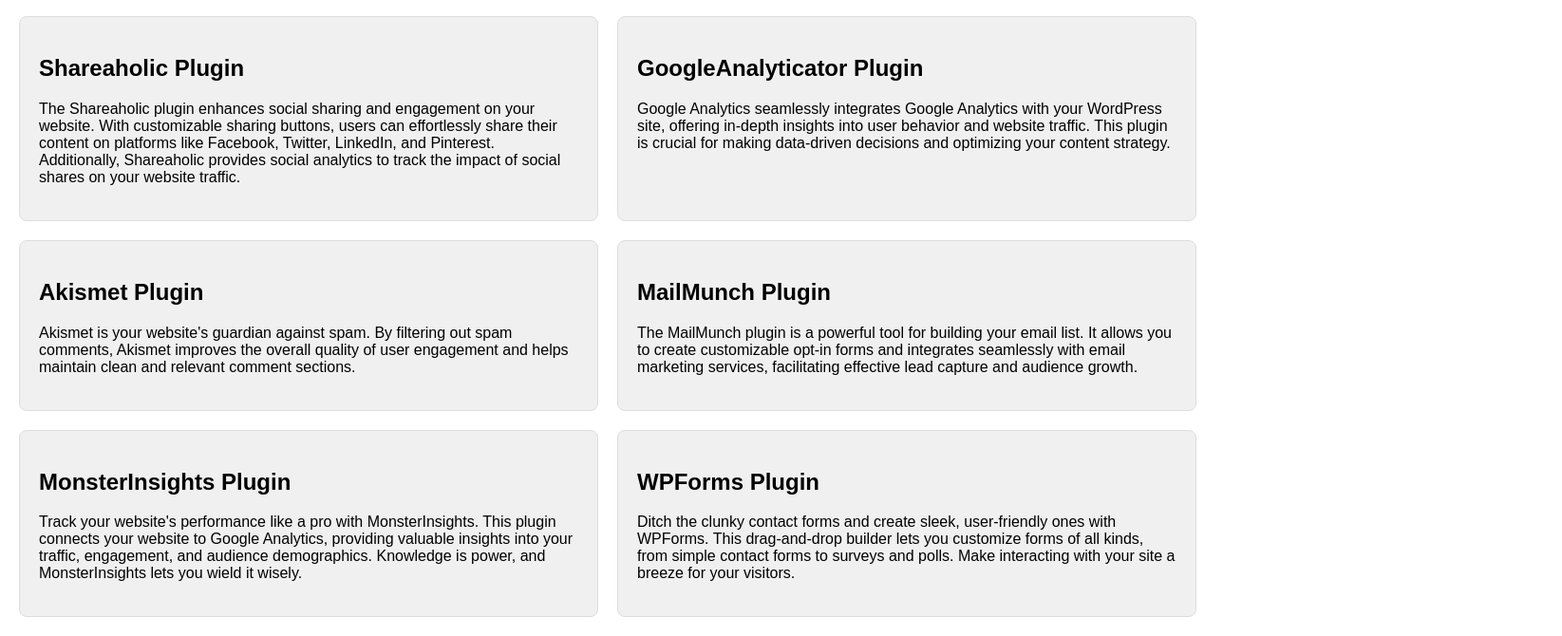
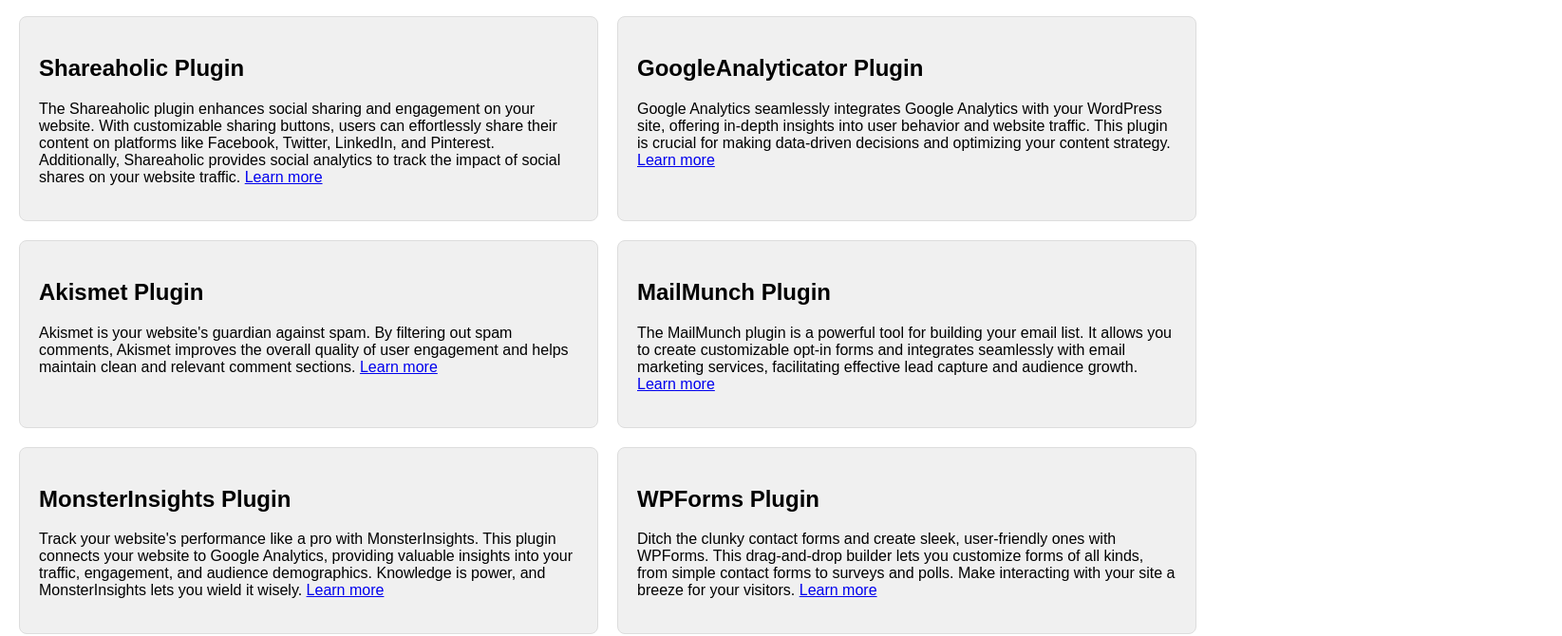
Before and after one commit to mocash/psychic-octo-sniffle, a website: page public/index.html in a window 1280 px wide. Shown: the part 72-742 px from the top of the page at 95% size, 1645 px wide, since content can reach past the window. Drawn offline with Linux system fonts and the light colour scheme.

Commit message:
first commit number 1

```diff
--- a/public/index.html
+++ b/public/index.html
@@ -17,35 +17,35 @@
     <main class="grid-container">
         <section class="plugin-card" id="shareaholic-card">
             <h2 class="plugin-title">Shareaholic Plugin</h2>
-            <p class="plugin-description">The Shareaholic plugin enhances social sharing and engagement on your website. With customizable sharing buttons, users can effortlessly share their content on platforms like Facebook, Twitter, LinkedIn, and Pinterest. Additionally, Shareaholic provides social analytics to track the impact of social shares on your website traffic.</p>
+            <p class="plugin-description">The Shareaholic plugin enhances social sharing and engagement on your website. With customizable sharing buttons, users can effortlessly share their content on platforms like Facebook, Twitter, LinkedIn, and Pinterest. Additionally, Shareaholic provides social analytics to track the impact of social shares on your website traffic. <a href="https://www.shareaholic.com/" target="_blank">Learn more</a></p>
         </section>
 
         <section class="plugin-card" id="google-analyticator-card">
             <h2 class="plugin-title">GoogleAnalyticator Plugin</h2>
-            <p class="plugin-description">Google Analytics seamlessly integrates Google Analytics with your WordPress site, offering in-depth insights into user behavior and website traffic. This plugin is crucial for making data-driven decisions and optimizing your content strategy.</p>
+            <p class="plugin-description">Google Analytics seamlessly integrates Google Analytics with your WordPress site, offering in-depth insights into user behavior and website traffic. This plugin is crucial for making data-driven decisions and optimizing your content strategy. <a href="https://efficientwp.com/google-analyticator-plugin-review" target="_blank">Learn more</a></p>
         </section>
 
         <section class="plugin-card" id="akismet-card">
             <h2 class="plugin-title">Akismet Plugin</h2>
-            <p class="plugin-description">Akismet is your website's guardian against spam. By filtering out spam comments, Akismet improves the overall quality of user engagement and helps maintain clean and relevant comment sections.</p>
+            <p class="plugin-description">Akismet is your website's guardian against spam. By filtering out spam comments, Akismet improves the overall quality of user engagement and helps maintain clean and relevant comment sections. <a href="https://wordpress.org/plugins/akismet/" target="_blank">Learn more</a></p>
         </section>
 
         <section class="plugin-card" id="mailmunch-card">
             <h2 class="plugin-title">MailMunch Plugin</h2>
-            <p class="plugin-description">The MailMunch plugin is a powerful tool for building your email list. It allows you to create customizable opt-in forms and integrates seamlessly with email marketing services, facilitating effective lead capture and audience growth.</p>
+            <p class="plugin-description">The MailMunch plugin is a powerful tool for building your email list. It allows you to create customizable opt-in forms and integrates seamlessly with email marketing services, facilitating effective lead capture and audience growth. <a href="https://wordpress.org/plugins/mailchimp-forms-by-mailmunch/" target="_blank">Learn more</a></p>
         </section>
 
         <section class="plugin-card" id="monster-insights-card">
             <h2 class="plugin-title">MonsterInsights Plugin</h2>
-            <p class="plugin-description">Track your website's performance like a pro with MonsterInsights. This plugin connects your website to Google Analytics, providing valuable insights into your traffic, engagement, and audience demographics. Knowledge is power, and MonsterInsights lets you wield it wisely.</p>
+            <p class="plugin-description">Track your website's performance like a pro with MonsterInsights. This plugin connects your website to Google Analytics, providing valuable insights into your traffic, engagement, and audience demographics. Knowledge is power, and MonsterInsights lets you wield it wisely. <a href="https://wordpress.org/plugins/google-analytics-for-wordpress/" target="_blank">Learn more</a></p>
         </section>
 
         <section class="plugin-card" id="wpforms-card">
             <h2 class="plugin-title">WPForms Plugin</h2>
-            <p class="plugin-description">Ditch the clunky contact forms and create sleek, user-friendly ones with WPForms. This drag-and-drop builder lets you customize forms of all kinds, from simple contact forms to surveys and polls. Make interacting with your site a breeze for your visitors.</p>
+            <p class="plugin-description">Ditch the clunky contact forms and create sleek, user-friendly ones with WPForms. This drag-and-drop builder lets you customize forms of all kinds, from simple contact forms to surveys and polls. Make interacting with your site a breeze for your visitors. <a href="https://wordpress.org/plugins/wpforms-lite/" target="_blank">Learn more</a></p>
         </section>
     </main>
-    <img src="./Pluginimage.JPG" alt="" srcset="">
+    <img src="./Pluginimage.JPG" alt="Plugin Image" style="border: 2px solid #333; width: 200px; height: 200px; object-fit: cover; margin: 20px;">
 
     <footer>
         <p>&copy; 2023 Sirtechweb</p>
```
